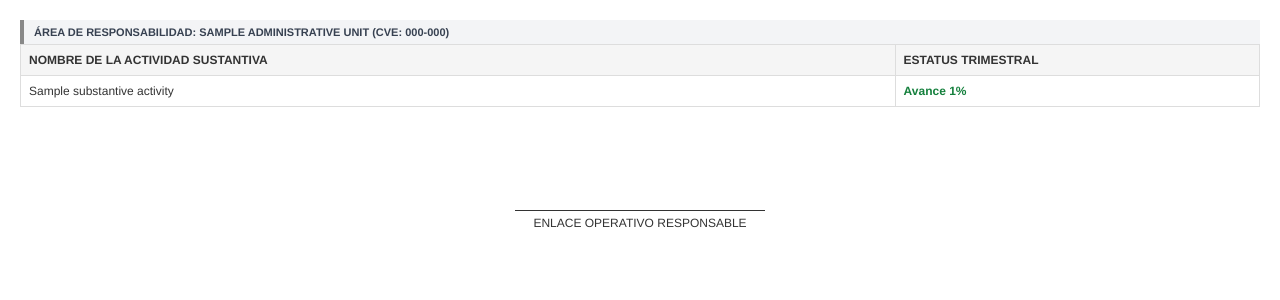
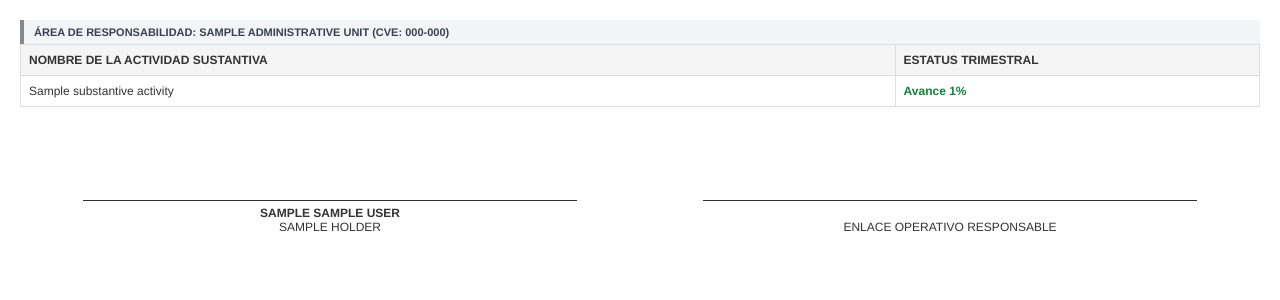
Before and after one commit to Goderlive/uippex, a Laravel app: template resources/views/pdf/ramt_acuse.blade.php in a window 1280 px wide. Shown: the part 309-609 px from the top of the page. Run offline with Laravel 12, Linux system fonts and the light colour scheme; the template is opened without the code that fills it: most values are stand-ins (such as "Sample title", 1, 10 or a date in 2020); parts of the project's set-up code (start-up, migrations or seed data) failed here and were passed over.

Commit message:
feat: include department holder in workflow query and update dashboard header and PDF signature layout

```diff
--- a/app/Http/Controllers/Tenant/ActivityWorkflowController.php
+++ b/app/Http/Controllers/Tenant/ActivityWorkflowController.php
@@ -250,6 +250,7 @@
         $monthsArr = $quartersMap[$quarter];
 
         $department = Department::with([
+            'holder',
             'administrativeUnits.substantiveActivities.monthlySchedule',
             'administrativeUnits.substantiveActivities.progressReports' => function($query) use ($monthsArr) {
                 $query->whereIn('month', $monthsArr)->where('status', 1);
--- a/resources/js/Pages/Dashboard.jsx
+++ b/resources/js/Pages/Dashboard.jsx
@@ -9,7 +9,7 @@
         <AuthenticatedLayout
             header={
                 <h2 className="text-xl font-semibold leading-tight text-gray-800 dark:text-gray-200">
-                    Cockpit Principal PBRM - <span className="capitalize" style={{ color: primaryColor }}>{municipal_config?.official_name || tenantId || 'Desconocido'}</span>
+                    Municipio: <span className="capitalize" style={{ color: primaryColor }}>{municipal_config?.official_name || tenantId || 'Desconocido'}</span>
                 </h2>
             }
         >
--- a/resources/views/pdf/ramt_acuse.blade.php
+++ b/resources/views/pdf/ramt_acuse.blade.php
@@ -191,13 +191,28 @@
         @endif
     @endforeach
 
-    <table class="footer-signatures text-center">
+    <table class="footer-signatures text-center" style="width: 100%; table-layout: fixed; margin-top: 50px;">
         <tr>
-            <td width="100%">
+            <td style="width: 50%; vertical-align: top;">
+                @if($department->holder)
+                    <br><br><br>
+                    <div class="footer-line" style="width: 80%;">
+                        <strong>{{ mb_strtoupper($department->holder->academic_degree ?? '') }} {{ mb_strtoupper($department->holder->first_name) }} {{ mb_strtoupper($department->holder->last_name) }}</strong><br>
+                        {{ mb_strtoupper($department->holder->position_title) }}
+                    </div>
+                @else
+                    <br><br><br>
+                    <div class="footer-line" style="width: 80%;">
+                        <strong>TITULAR PENDIENTE DE ASIGNACIÓN</strong><br>
+                        TITULAR DE LA DEPENDENCIA
+                    </div>
+                @endif
+            </td>
+            <td style="width: 50%; vertical-align: top;">
                 <br><br><br>
-                <div class="footer-line">
-                    ENLACE OPERATIVO RESPONSABLE<br>
-                    <strong>{{ mb_strtoupper($user->name) }}</strong>
+                <div class="footer-line" style="width: 80%;">
+                    <strong>{{ mb_strtoupper($user->name) }}</strong><br>
+                    ENLACE OPERATIVO RESPONSABLE
                 </div>
             </td>
         </tr>
```
Lines whose indentation alone changed are shown as unchanged.
